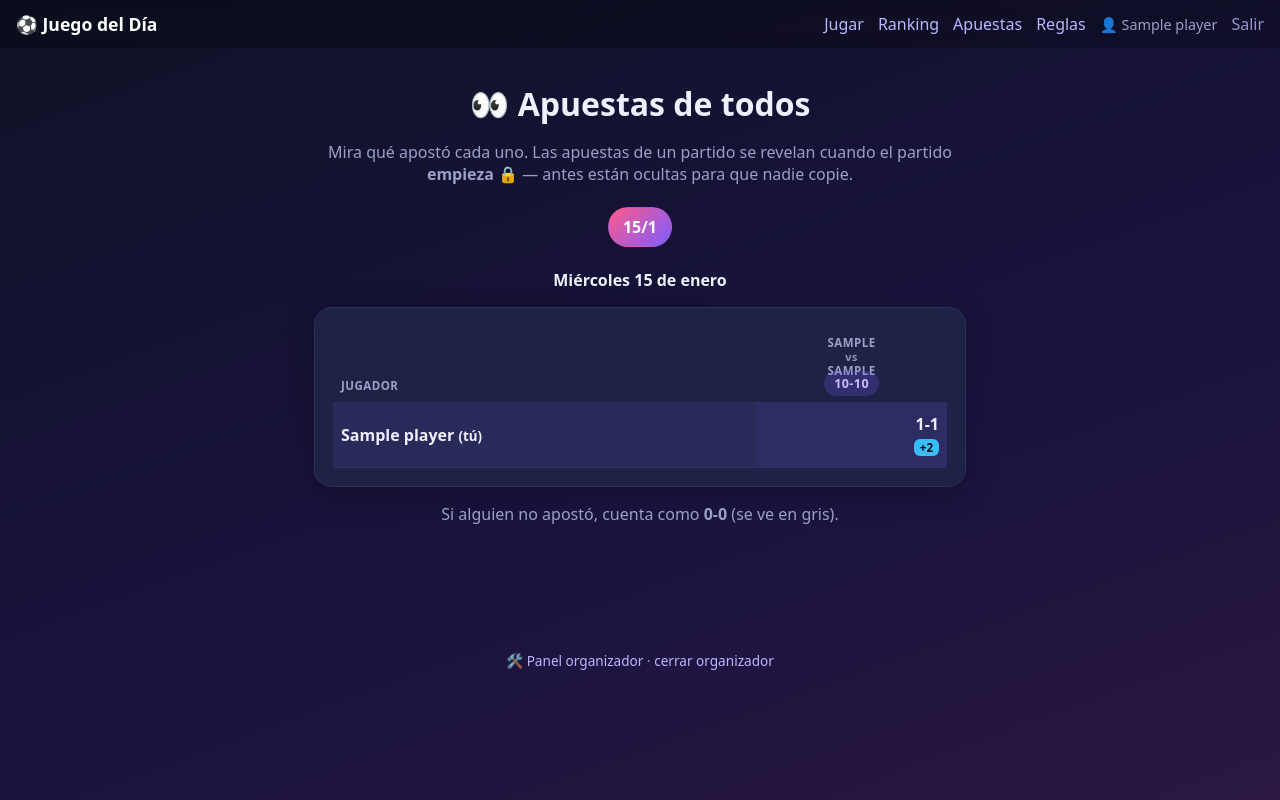
After one commit to panchucrut/juego-del-dia, a Flask app: page /apuestas in a window 1280 px wide. The commit adds this page. Run offline with Flask 3, Linux system fonts and the light colour scheme; the visitor is signed in with stand-in values (Sample User, id 1); tables that the repository leaves empty hold one stand-in row (values such as "Sample post").

Commit message:
Inscripcion cerrable, default 0-0, pestana Apuestas de todos, calendario completo
Co-Authored-By: Claude Opus 4.8 <noreply@anthropic.com>

```diff
--- a/app.py
+++ b/app.py
@@ -60,6 +60,11 @@ class Bet(db.Model):
     __table_args__ = (db.UniqueConstraint("player_id", "match_id"),)
 
 
+class Setting(db.Model):
+    key = db.Column(db.String(40), primary_key=True)
+    value = db.Column(db.String(200))
+
+
 with app.app_context():
     db.create_all()
 
@@ -73,9 +78,14 @@ def sign(x):
 
 def bet_points(hp, ap, hs, as_):
     """Puntos de una apuesta vs el resultado real.
-       4 = marcador exacto | 2 = misma diferencia | 1 = solo ganador | 0 = nada"""
-    if None in (hp, ap, hs, as_):
+       4 = marcador exacto | 2 = misma diferencia | 1 = solo ganador | 0 = nada
+       Predicción no ingresada cuenta como 0-0."""
+    if hs is None or as_ is None:
         return 0
+    if hp is None:
+        hp = 0
+    if ap is None:
+        ap = 0
     if hp == hs and ap == as_:
         return 4
     if hp - ap == hs - as_:          # misma diferencia (incluye acertar empate)
@@ -114,19 +124,23 @@ def day_awards(scores):
 
 
 def day_ranking(fecha):
-    """Devuelve (scores, awards, matches, finished) para un dia."""
+    """Devuelve (scores, awards, matches, finished) para un dia.
+       Incluye a TODOS los jugadores inscritos; sin apuesta cuenta 0-0."""
     matches = Match.query.filter_by(match_date=fecha).order_by(Match.kickoff).all()
     ids = [m.id for m in matches]
     finished = {m.id: m for m in matches if m.finished}
+    bet_map = {}
+    if ids:
+        for b in Bet.query.filter(Bet.match_id.in_(ids)).all():
+            bet_map[(b.player_id, b.match_id)] = b
     scores = {}
-    if ids:
-        bets = Bet.query.filter(Bet.match_id.in_(ids)).all()
-        for b in bets:
-            scores.setdefault(b.player_id, 0)
-            m = finished.get(b.match_id)
-            if m:
-                scores[b.player_id] += bet_points(
-                    b.home_pred, b.away_pred, m.home_score, m.away_score)
+    for p in Player.query.all():
+        total = 0
+        for mid, m in finished.items():
+            b = bet_map.get((p.id, mid))
+            hp, ap = (b.home_pred, b.away_pred) if b else (0, 0)
+            total += bet_points(hp, ap, m.home_score, m.away_score)
+        scores[p.id] = total
     awards = day_awards(scores) if scores else {}
     return scores, awards, matches, finished
 
@@ -167,6 +181,24 @@ def fecha_default():
     hoy = now_local().date()
     futuras = [f for f in fs if f >= hoy]
     return futuras[0] if futuras else fs[-1]
+
+
+def get_setting(key, default=None):
+    s = db.session.get(Setting, key)
+    return s.value if s else default
+
+
+def set_setting(key, value):
+    s = db.session.get(Setting, key)
+    if s:
+        s.value = value
+    else:
+        db.session.add(Setting(key=key, value=value))
+    db.session.commit()
+
+
+def registration_open():
+    return get_setting("registration_open", "1") == "1"
 
 
 DIAS = ["lunes", "martes", "miércoles", "jueves", "viernes", "sábado", "domingo"]
@@ -214,6 +246,9 @@ def login():
             return redirect(url_for("login"))
         p = Player.query.filter(db.func.lower(Player.name) == name.lower()).first()
         if not p:
+            if not registration_open():
+                flash("La inscripción está cerrada 🔒. Pídele al organizador que te sume.", "error")
+                return redirect(url_for("login"))
             if Player.query.count() >= MAX_PLAYERS:
                 flash("El juego ya tiene 15 jugadores 😅", "error")
                 return redirect(url_for("login"))
@@ -260,8 +295,8 @@ def jugar():
     info = []
     for m in matches:
         b = my_bets.get(m.id)
-        pts = (bet_points(b.home_pred, b.away_pred, m.home_score, m.away_score)
-               if (b and m.finished) else None)
+        hp, ap = (b.home_pred, b.away_pred) if b else (0, 0)
+        pts = bet_points(hp, ap, m.home_score, m.away_score) if m.finished else None
         info.append(dict(m=m, bet=b, locked=is_locked(m), points=pts))
 
     return render_template("jugar.html", fecha=fecha, fechas=fs, info=info)
@@ -288,10 +323,9 @@ def apostar():
             continue
         hp = request.form.get(f"home_{mid}", "").strip()
         ap = request.form.get(f"away_{mid}", "").strip()
-        if hp == "" or ap == "":
-            continue
         try:
-            hp, ap = int(hp), int(ap)
+            hp = int(hp) if hp != "" else 0
+            ap = int(ap) if ap != "" else 0
         except ValueError:
             continue
         if not (0 <= hp <= 99 and 0 <= ap <= 99):
@@ -347,6 +381,50 @@ def ranking():
                            day_rows=day_rows, gen=gen, day_complete=day_complete)
 
 
+@app.route("/apuestas")
+def apuestas():
+    if not g.player:
+        return redirect(url_for("login"))
+    fs = fechas_disponibles()
+    sel = request.args.get("fecha")
+    fecha = None
+    if sel:
+        try:
+            fecha = date.fromisoformat(sel)
+        except ValueError:
+            pass
+    if not fecha:
+        fecha = fecha_default()
+
+    matches = []
+    if fecha:
+        matches = (Match.query.filter_by(match_date=fecha)
+                   .order_by(Match.kickoff).all())
+    ids = [m.id for m in matches]
+    bet_map = {}
+    if ids:
+        for b in Bet.query.filter(Bet.match_id.in_(ids)).all():
+            bet_map[(b.player_id, b.match_id)] = b
+
+    cols = [dict(m=m, locked=is_locked(m)) for m in matches]
+    grid = []
+    for p in Player.query.order_by(Player.name).all():
+        cells = []
+        for m in matches:
+            if is_locked(m):
+                b = bet_map.get((p.id, m.id))
+                hp, ap = (b.home_pred, b.away_pred) if b else (0, 0)
+                pts = (bet_points(hp, ap, m.home_score, m.away_score)
+                       if m.finished else None)
+                cells.append(dict(shown=True, pred=f"{hp}-{ap}",
+                                  pts=pts, default=(b is None)))
+            else:
+                cells.append(dict(shown=False))
+        grid.append(dict(name=p.name, me=(p.id == g.player.id), cells=cells))
+    return render_template("apuestas.html", fecha=fecha, fechas=fs,
+                           cols=cols, grid=grid)
+
+
 @app.route("/reglas")
 def reglas():
     return render_template("reglas.html")
@@ -372,6 +450,14 @@ def admin_logout():
     return redirect(url_for("jugar"))
 
 
+@app.route("/admin/inscripcion", methods=["POST"])
+def admin_inscripcion():
+    require_admin()
+    set_setting("registration_open", "0" if registration_open() else "1")
+    flash("Inscripción " + ("abierta ✅" if registration_open() else "cerrada 🔒"), "ok")
+    return redirect(url_for("admin"))
+
+
 def require_admin():
     if not session.get("is_admin"):
         abort(403)
@@ -384,7 +470,7 @@ def admin():
     matches = Match.query.order_by(Match.kickoff).all()
     players = Player.query.order_by(Player.name).all()
     return render_template("admin.html", matches=matches, players=players,
-                           now=now_local())
+                           now=now_local(), registration_open=registration_open())
 
 
 @app.route("/admin/partido", methods=["POST"])
--- a/static/style.css
+++ b/static/style.css
@@ -126,5 +126,18 @@ ul.points li{background:var(--bg2); border:1px solid var(--line); border-radius:
 .inline-form{display:flex; align-items:center; gap:6px}
 .inline-form input{width:54px; text-align:center}
 
+/* Grid apuestas de todos */
+.table-scroll{overflow-x:auto; -webkit-overflow-scrolling:touch}
+table.grid{min-width:max-content}
+table.grid th{font-size:.72rem; text-align:center; vertical-align:bottom; min-width:58px; line-height:1.2}
+table.grid td{text-align:center; white-space:nowrap}
+.sticky-col{position:sticky; left:0; background:var(--card); text-align:left !important; z-index:1; box-shadow:1px 0 0 var(--line)}
+tr.me .sticky-col{background:#2a2a5a}
+.pts-mini{font-weight:900; padding:1px 6px; border-radius:6px; font-size:.72rem}
+.pts-mini.p4{background:var(--p4); color:#0b0b16}
+.pts-mini.p2{background:var(--p2); color:#0b0b16}
+.pts-mini.p1{background:var(--p1); color:#0b0b16}
+.pts-mini.p0{color:var(--muted)}
+
 .foot{text-align:center; padding:20px; color:var(--muted); font-size:.85rem}
 .foot a.muted{opacity:.5}
--- /dev/null
+++ b/templates/apuestas.html
@@ -0,0 +1,58 @@
+{% extends "base.html" %}
+{% block title %}Apuestas de todos · Juego del Día{% endblock %}
+{% block content %}
+
+<h1 class="day-title">👀 Apuestas de todos</h1>
+<p class="muted center">Mira qué apostó cada uno. Las apuestas de un partido se revelan
+   cuando el partido <b>empieza</b> 🔒 — antes están ocultas para que nadie copie.</p>
+
+<div class="daybar">
+  {% for f in fechas %}
+    <a class="chip {% if f == fecha %}active{% endif %}"
+       href="{{ url_for('apuestas', fecha=f.isoformat()) }}">{{ f.day }}/{{ f.month }}</a>
+  {% endfor %}
+</div>
+
+{% if not cols %}
+  <div class="card center"><p class="muted">No hay partidos este día.</p></div>
+{% else %}
+  <p class="center"><b>{{ fecha | fecha_larga }}</b></p>
+  <div class="card table-scroll">
+    <table class="rank grid">
+      <thead>
+        <tr>
+          <th class="sticky-col">Jugador</th>
+          {% for c in cols %}
+            <th>
+              {{ c.m.home_team }}<br><small class="muted">vs</small><br>{{ c.m.away_team }}<br>
+              {% if c.m.finished %}<span class="badge done">{{ c.m.home_score }}-{{ c.m.away_score }}</span>
+              {% elif c.locked %}<span class="badge live">🔒 jugando</span>
+              {% else %}<span class="badge open">{{ c.m.kickoff.strftime('%H:%M') }}</span>{% endif %}
+            </th>
+          {% endfor %}
+        </tr>
+      </thead>
+      <tbody>
+        {% for row in grid %}
+          <tr class="{% if row.me %}me{% endif %}">
+            <td class="sticky-col">{{ row.name }}{% if row.me %} <small>(tú)</small>{% endif %}</td>
+            {% for cell in row.cells %}
+              <td class="num">
+                {% if cell.shown %}
+                  <span class="{% if cell.default %}muted{% endif %}">{{ cell.pred }}</span>
+                  {% if cell.pts is not none %}
+                    <br><small class="pts-mini p{{ cell.pts }}">+{{ cell.pts }}</small>
+                  {% endif %}
+                {% else %}<span class="muted">🔒</span>{% endif %}
+              </td>
+            {% endfor %}
+          </tr>
+        {% else %}
+          <tr><td class="muted center" colspan="{{ cols|length + 1 }}">Sin jugadores aún.</td></tr>
+        {% endfor %}
+      </tbody>
+    </table>
+  </div>
+  <p class="muted center">Si alguien no apostó, cuenta como <b>0-0</b> (se ve en gris).</p>
+{% endif %}
+{% endblock %}
--- a/templates/base.html
+++ b/templates/base.html
@@ -14,6 +14,7 @@
       {% if current_player %}
         <a href="{{ url_for('jugar') }}">Jugar</a>
         <a href="{{ url_for('ranking') }}">Ranking</a>
+        <a href="{{ url_for('apuestas') }}">Apuestas</a>
         <a href="{{ url_for('reglas') }}">Reglas</a>
         <span class="whoami">👤 {{ current_player.name }}</span>
         <a class="ghost" href="{{ url_for('logout') }}">Salir</a>
--- a/templates/reglas.html
+++ b/templates/reglas.html
@@ -42,8 +42,10 @@
   <ul class="points">
     <li>⏰ Puedes cambiar tu marcador las veces que quieras… <b>hasta que el
       partido empieza</b>. Ahí se cierra con candado 🔒.</li>
-    <li>✍️ Apuesta en <b>todos</b> los partidos del día. Si no apuestas en uno,
-      ese partido te da 0.</li>
+    <li>✍️ Apuesta en <b>todos</b> los partidos. Si dejas uno en blanco,
+      cuenta como <b>0-0</b>.</li>
+    <li>👀 En la pestaña <b>Apuestas</b> ves lo que apostó el resto… pero recién
+      <b>cuando el partido empieza</b> (antes está oculto para que nadie copie).</li>
     <li>🏆 El <b>campeón</b> es quien junte más puntos sumando todos los días.</li>
   </ul>
 
```
Also changed, not shown: templates/admin.html (+17 -0 lines), templates/jugar.html (+8 -3 lines).
